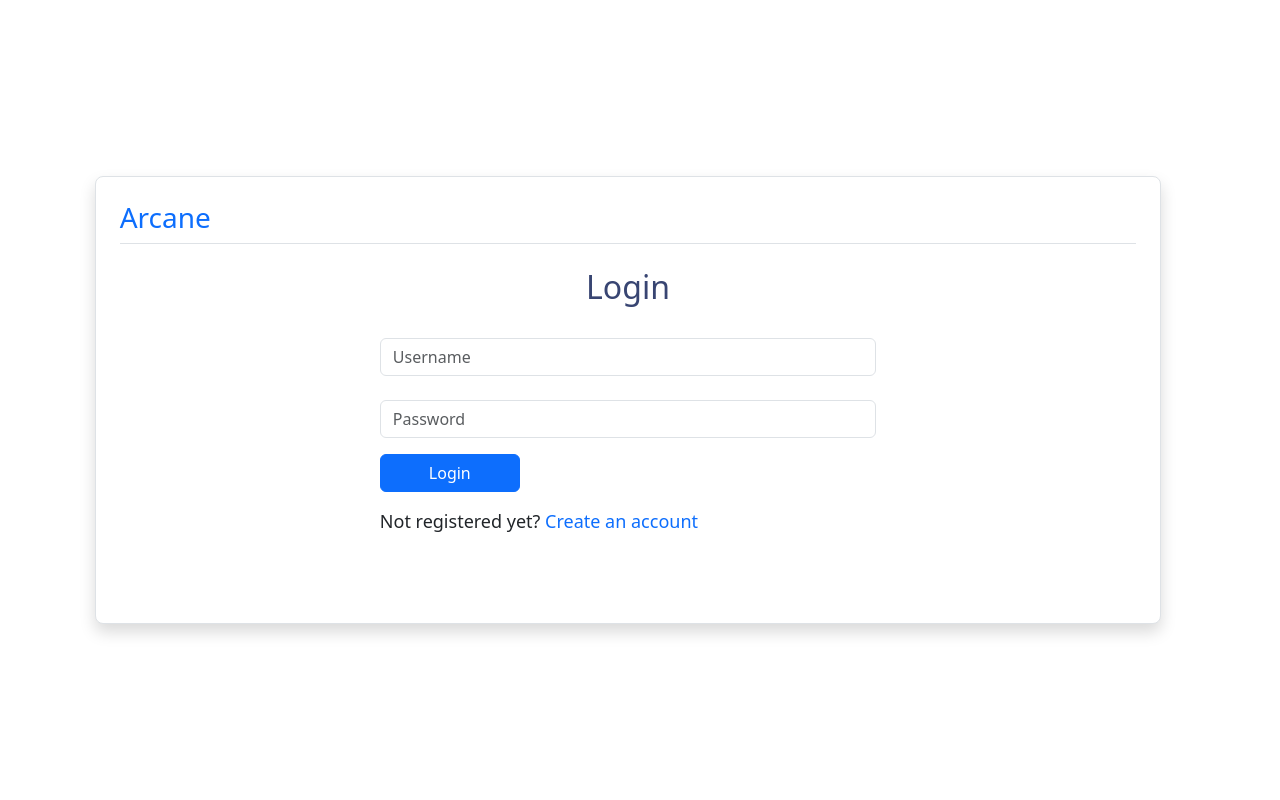
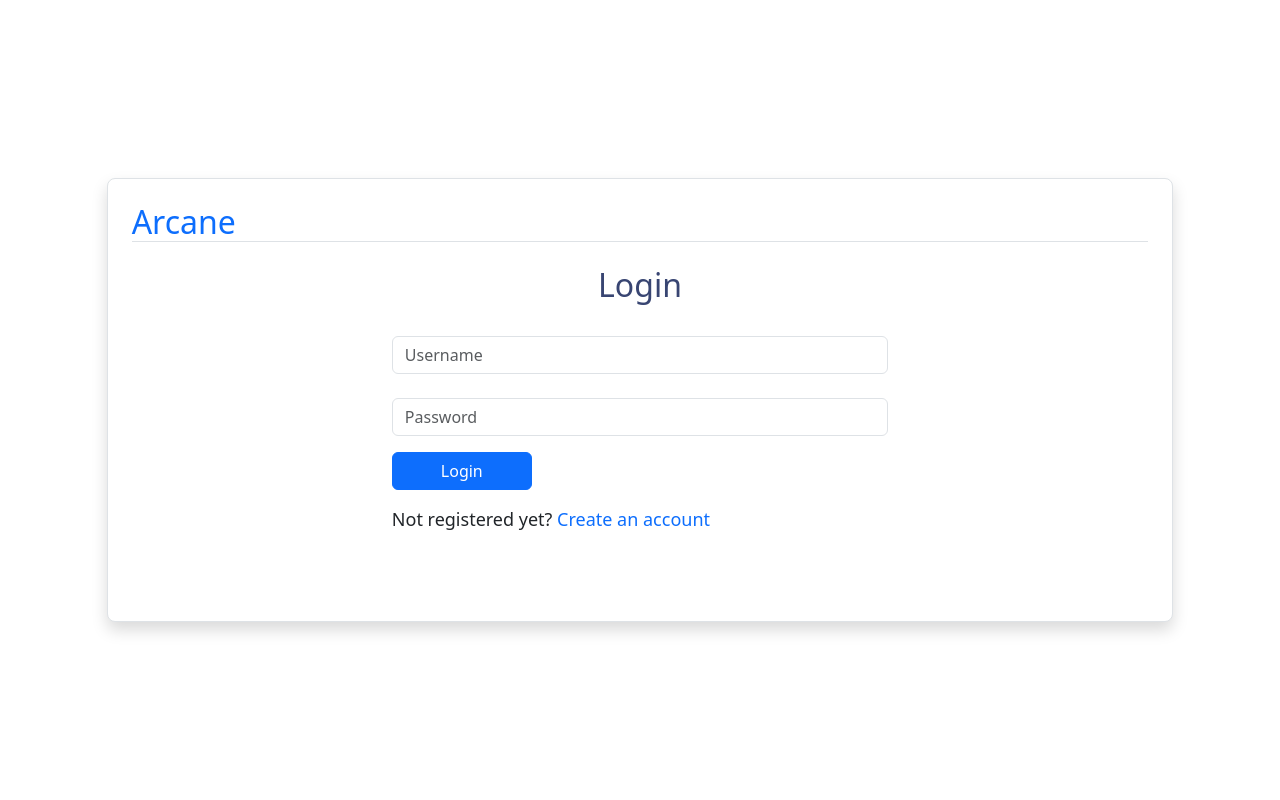
Before and after one commit to talhasan06/arcane, a Django app: page /accounts/login/ in a window 1280 px wide. Run offline with Django 4.2, Linux system fonts and the light colour scheme.

Commit message:
login signup style corraction

```diff
--- a/accounts/templates/user_login.html
+++ b/accounts/templates/user_login.html
@@ -1,9 +1,9 @@
 {% extends 'base.html' %}
 {% block content %}
-<div class="row align-items-center justify-content-center vh-100 w-100" >
+<div class="d-flex align-items-center justify-content-center vh-100 w-100" >
   <div class="form-group col-12 col-md-10 border shadow p-4 bg-white rounded-3 ">
     <div class="border-bottom bg-white">
-      <h3 class="text-primary">Arcane</h3>
+      <a class="text-primary h2 text-decoration-none" href="{% url 'home' %}">Arcane</a>
     </div>
     <br>
     <p class="text-center h2" style="color:#384572;">Login</p>
--- a/core/templates/base.html
+++ b/core/templates/base.html
@@ -10,7 +10,7 @@
     <link rel="stylesheet" href="https://cdnjs.cloudflare.com/ajax/libs/font-awesome/6.5.1/css/all.min.css" integrity="sha512-DTOQO9RWCH3ppGqcWaEA1BIZOC6xxalwEsw9c2QQeAIftl+Vegovlnee1c9QX4TctnWMn13TZye+giMm8e2LwA==" crossorigin="anonymous" referrerpolicy="no-referrer" />
     <link rel="stylesheet" href="{% static 'css/style.css' %}">
   </head>
-  <body>
+  <body class="">
     {% include 'navbar.html' %}
     {% block content %}
     {% endblock %}
```
Also changed, not shown: accounts/templates/user_registration.html (+5 -4 lines).
